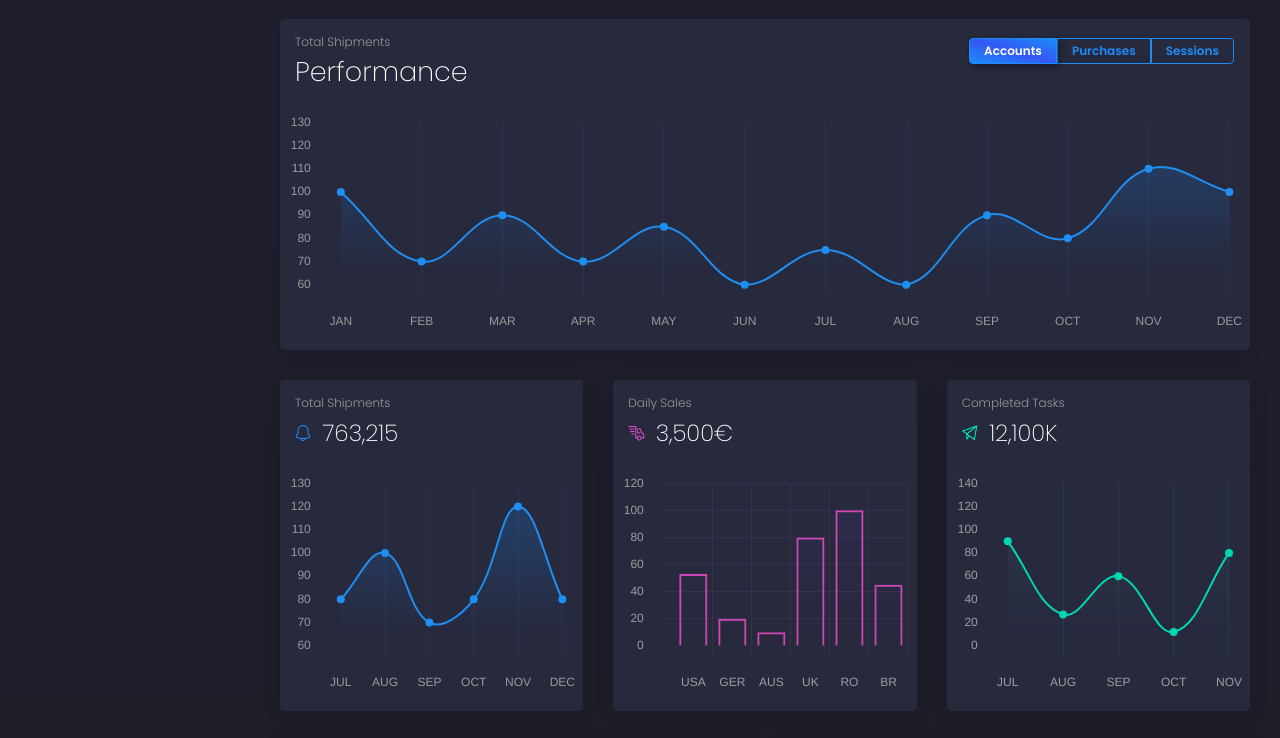
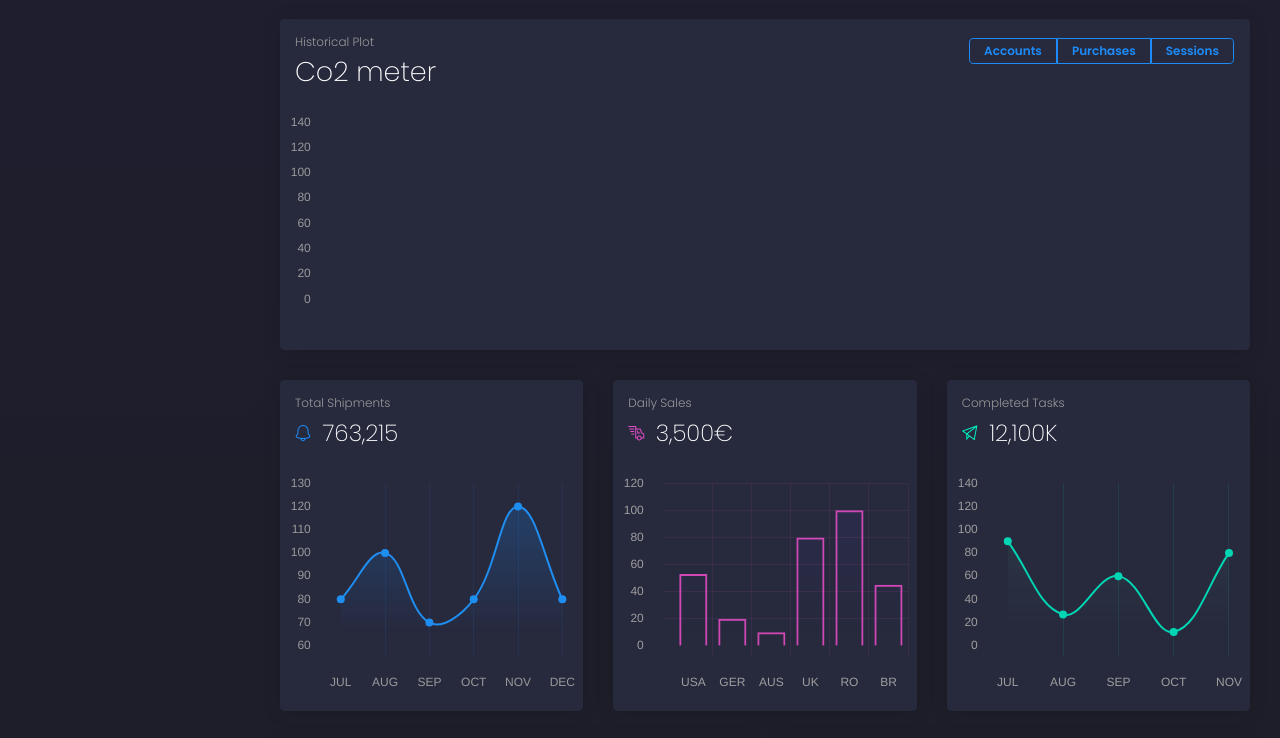
Before and after one commit to kokanek/climate-dashboard, a React app in the folder client/: page /admin/dashboard in a window 1280 px wide. Shown: the part 61-799 px from the top of the page. Built offline with nearby package versions, Linux system fonts and the light colour scheme; no server answers.

Commit message:
Events and dashboard working

```diff
--- a/client/src/index.css
+++ b/client/src/index.css
@@ -3,6 +3,5 @@
   padding: 12px;
   border: 1px solid #e44cc4;
   border-radius: .1875rem;
-  margin: 15px 0;
   min-height: 32px;
 }
--- a/client/src/layouts/Admin/Admin.js
+++ b/client/src/layouts/Admin/Admin.js
@@ -135,7 +135,7 @@ function Admin(props) {
             <Sidebar
               routes={routes}
               logo={{
-                outterLink: "https://www.creative-tim.com/",
+                outterLink: "/",
                 text: "Climate Dashboard",
                 imgSrc: logo,
               }}
--- a/client/src/views/Dashboard.js
+++ b/client/src/views/Dashboard.js
@@ -50,11 +50,56 @@ import {
   chartExample4,
 } from "variables/charts.js";
 
+const renderChart = (canvas, data) => {
+  let ctx = canvas.getContext("2d");
+
+  let gradientStroke = ctx.createLinearGradient(0, 230, 0, 50);
+
+  gradientStroke.addColorStop(1, "rgba(29,140,248,0.2)");
+  gradientStroke.addColorStop(0.4, "rgba(29,140,248,0.0)");
+  gradientStroke.addColorStop(0, "rgba(29,140,248,0)"); //blue colors
+
+  data = data.filter(d => d["Average"] > 0);
+  const labels = data.map(d => d["Date"].split('-')[0]);
+  const values = data.map(d => d["Average"]);
+
+  return {
+    labels: labels,
+    datasets: [
+      {
+        label: "co2 concentration",
+        fill: true,
+        backgroundColor: gradientStroke,
+        borderColor: "#1f8ef1",
+        borderWidth: 2,
+        borderDash: [],
+        borderDashOffset: 0.0,
+        pointBackgroundColor: "#1f8ef1",
+        pointBorderColor: "rgba(255,255,255,0)",
+        pointHoverBackgroundColor: "#1f8ef1",
+        pointBorderWidth: 20,
+        pointHoverRadius: 4,
+        pointHoverBorderWidth: 15,
+        pointRadius: 4,
+        data: values,
+      },
+    ],
+  };
+};
+
 function Dashboard(props) {
-  const [bigChartData, setbigChartData] = React.useState("data1");
-  const setBgChartData = (name) => {
-    setbigChartData(name);
-  };
+  const [bigChartData, setbigChartData] = React.useState([]);
+
+  // const setBgChartData = (name) => {
+  //   setbigChartData(name);
+  // };
+  React.useEffect(() => {
+    fetch("/api/co2")
+      .then((res) => res.json())
+      .then((data) => setbigChartData(data));
+  }, []);
+
+
   return (
     <>
       <div className="content">
@@ -64,8 +109,8 @@ function Dashboard(props) {
               <CardHeader>
                 <Row>
                   <Col className="text-left" sm="6">
-                    <h5 className="card-category">Total Shipments</h5>
-                    <CardTitle tag="h2">Performance</CardTitle>
+                    <h5 className="card-category">Historical plot</h5>
+                    <CardTitle tag="h2">Co2 meter</CardTitle>
                   </Col>
                   <Col sm="6">
                     <ButtonGroup
@@ -80,7 +125,7 @@ function Dashboard(props) {
                         color="info"
                         id="0"
                         size="sm"
-                        onClick={() => setBgChartData("data1")}
+                        onClick={() => {}}
                       >
                         <span className="d-none d-sm-block d-md-block d-lg-block d-xl-block">
                           Accounts
@@ -97,7 +142,7 @@ function Dashboard(props) {
                         className={classNames("btn-simple", {
                           active: bigChartData === "data2",
                         })}
-                        onClick={() => setBgChartData("data2")}
+                        onClick={() => {}}
                       >
                         <span className="d-none d-sm-block d-md-block d-lg-block d-xl-block">
                           Purchases
@@ -114,7 +159,7 @@ function Dashboard(props) {
                         className={classNames("btn-simple", {
                           active: bigChartData === "data3",
                         })}
-                        onClick={() => setBgChartData("data3")}
+                        onClick={() => {}}
                       >
                         <span className="d-none d-sm-block d-md-block d-lg-block d-xl-block">
                           Sessions
@@ -130,7 +175,7 @@ function Dashboard(props) {
               <CardBody>
                 <div className="chart-area">
                   <Line
-                    data={chartExample1[bigChartData]}
+                    data={(canvas) => renderChart(canvas, bigChartData)}
                     options={chartExample1.options}
                   />
                 </div>
--- a/client/src/views/TableList.js
+++ b/client/src/views/TableList.js
@@ -16,37 +16,29 @@
 
 */
 import React, {useEffect, useState} from "react";
-import {
-  ComposableMap,
-  Geographies,
-  Geography,
-  Marker
-} from "react-simple-maps"
+import { ComposableMap, Geographies, Geography, Marker } from "react-simple-maps"
 
 // reactstrap components
-import {
-  Card,
-  CardHeader,
-  CardBody,
-  CardTitle,
-  Table,
-  Row,
-  Col,
-  Modal,
-  ModalHeader,
-  Button
-} from "reactstrap";
+import { Card, CardHeader, CardBody, CardTitle, Table, Row, Col, Modal, ModalHeader, Button } from "reactstrap";
 
 const geoUrl =
   "https://raw.githubusercontent.com/zcreativelabs/react-simple-maps/master/topojson-maps/world-110m.json"
 
-const markers = [
-  {
-    markerOffset: -30,
-    name: "Buenos Aires",
-    coordinates: [-58.3816, -34.6037]
-  }
-];
+const categoryMap = {
+  10: '⛈',
+  8: '🔥',
+  12: '🌋',
+  15: '❄️',
+  17: '❄️',
+  6: '🌵',
+  7: '💨',
+  16: '⛰',
+  9: '💦',
+  14: '🗻',
+  19: '👨🏽‍⚖️',
+  18: '🥵',
+  13: '💦'
+};
 
 function Tables() {
   const [data, setData] = useState([]);
@@ -60,8 +52,6 @@ function Tables() {
   }, []);
 
   const toggleModalMap = (row) => {
-    console.log('toggling modal map', row);
-
     if (row && row.geometries && row.geometries[0]) {
       const date = new Date(row.geometries[0].date);
       const location = {
@@ -69,24 +59,23 @@ function Tables() {
         name: date.toDateString(),
         coordinates: row.geometries[0].coordinates
       }
-      setMapData({title: row.title, markers: [location]});
+      setMapData({title: row.title, markers: [location], category: row.categories[0].id});
     }
 
     setModalMap(!modalMap);
   };
 
   function getTableRows(data) {
-    console.log('get table rows for data: ', data);
     if (!data || !data.events) {
       return <></>;
     }
     return data.events.map(row =>
-      <tr key={row.id} onClick={() => toggleModalMap(row)} style={{cursor: 'pointer'}}>
-        <td>🌧</td>
-        <td>{row.title}</td>
+      <tr key={row.id}  style={{cursor: 'pointer'}}>
+        <td>{categoryMap[row.categories[0].id]}</td>
+        <td><a href={row.sources[0].url} target="_blank">{row.title}</a></td>
         <td>{row.categories[0].title}</td>
-        <td className="table-icon">
-          <a href={row.sources[0].url} target="_blank"><i className="tim-icons icon-double-right" /></a>
+        <td>
+          <i className="tim-icons icon-pin table-icon" onClick={() => toggleModalMap(row)}/>
         </td>
       </tr>
     )
@@ -98,7 +87,7 @@ function Tables() {
           <Col md="12">
             <Card>
               <CardHeader>
-                <CardTitle tag="h1">Natural events from EONET</CardTitle>
+                <CardTitle tag="h1">Natural events from NASA</CardTitle>
               </CardHeader>
               <CardBody>
                 <Table className="tablesorter" responsive>
@@ -107,7 +96,7 @@ function Tables() {
                       <th></th>
                       <th>Event</th>
                       <th>Category</th>
-                      <th>Link</th>
+                      <th>Map</th>
                     </tr>
                   </thead>
                   <tbody>
@@ -125,7 +114,10 @@ function Tables() {
         toggle={toggleModalMap}
       >
         <ModalHeader>
-          <strong>{mapData.title}</strong>
+          <span style={{fontSize: '1.4rem', color: 'grey'}}>
+            <span style={{marginRight: '1rem'}}>{categoryMap[mapData.category]}</span>
+            <strong>{mapData.title}</strong>
+          </span>
           <Button onClick={() => setModalMap(false)}>X</Button>
         </ModalHeader>
         <div>
```
Also changed, not shown: 1 other file.
